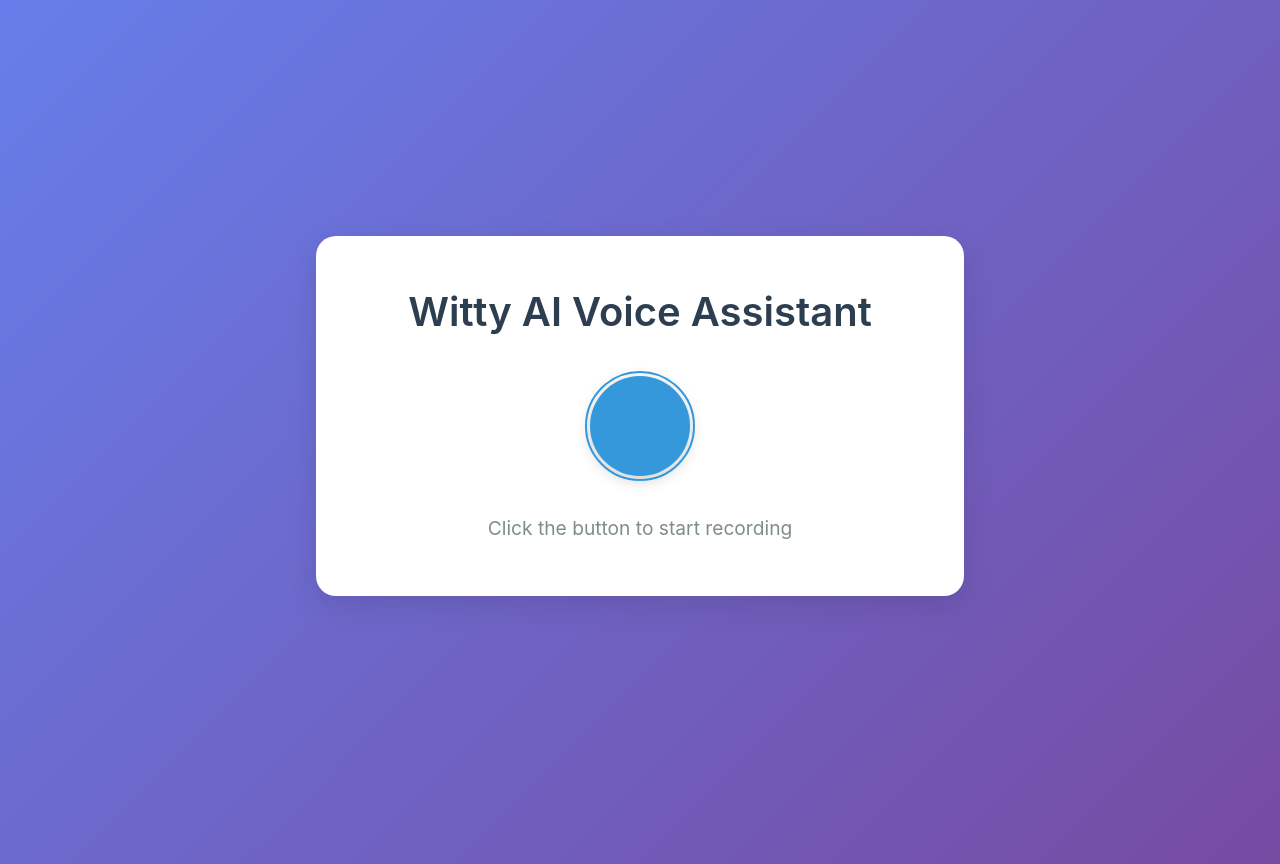
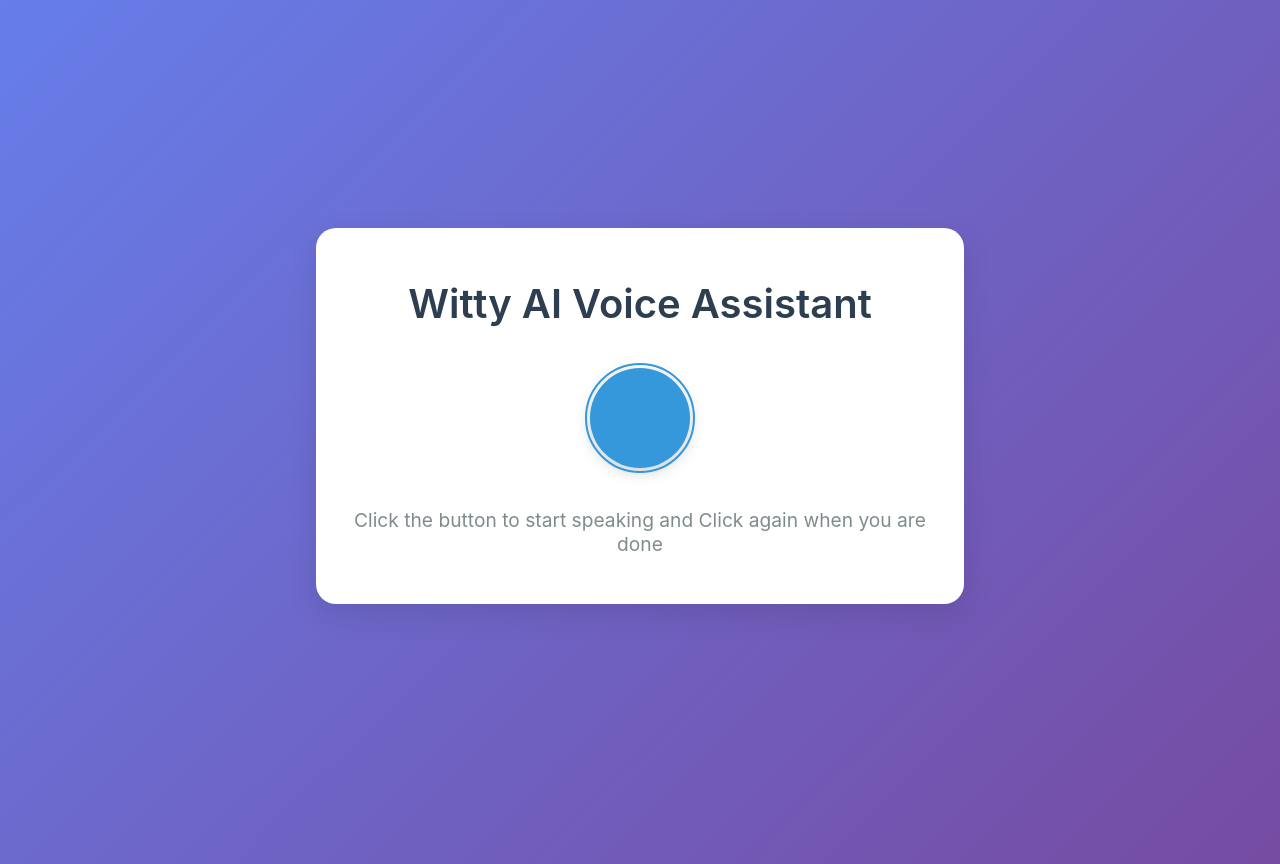
Before and after one commit to zanjeel/Voice-to-Voice-LLM, a React (Create React App) app in the folder frontend/: page / in a window 1280 px wide. Built offline with nearby package versions, Linux system fonts and the light colour scheme; no server answers.

Commit message:
Final Working commit-final1

```diff
--- a/frontend/src/components/VoiceInterface.js
+++ b/frontend/src/components/VoiceInterface.js
@@ -156,7 +156,7 @@ const LoadingDots = styled.div`
 
 const VoiceInterface = () => {
   const [isRecording, setIsRecording] = useState(false);
-  const [status, setStatus] = useState('Click the button to start recording');
+  const [status, setStatus] = useState('Click the button to start speaking and Click again when you are done');
   const [transcript, setTranscript] = useState('');
   const [isProcessing, setIsProcessing] = useState(false);
   const mediaRecorderRef = useRef(null);
```
